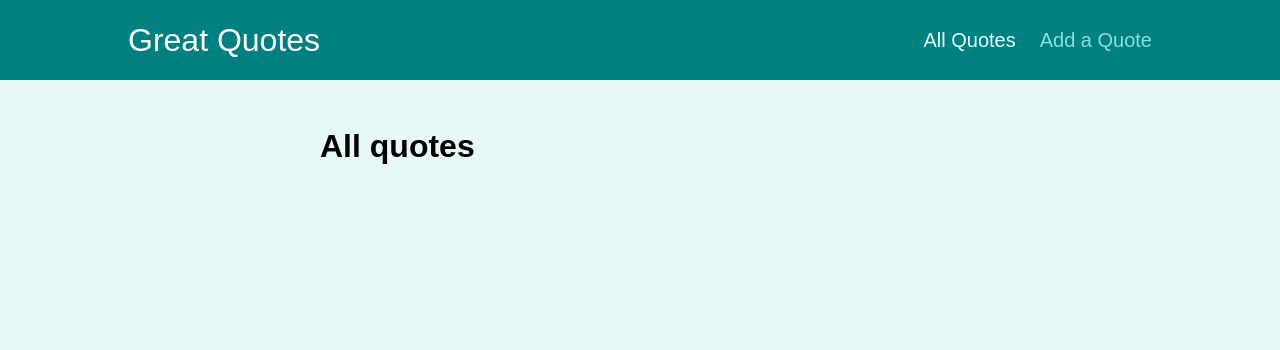
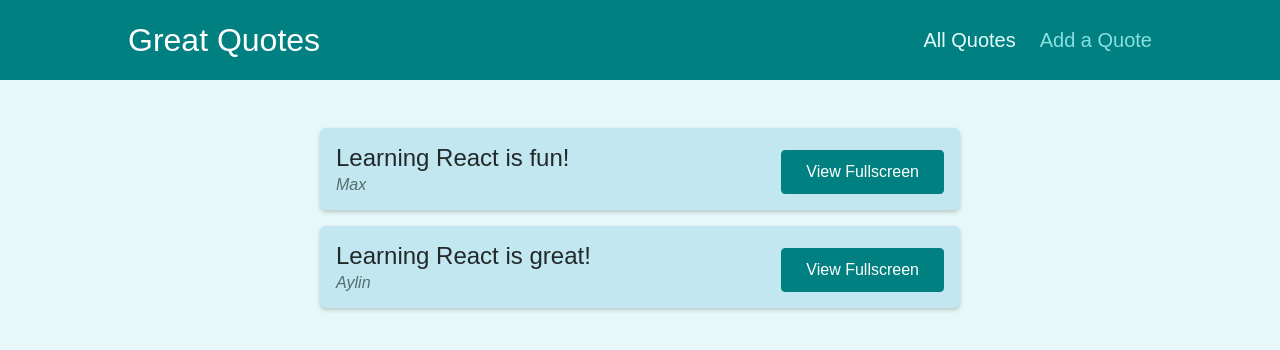
Before and after one commit to aylin-sayharman/great-quotes, a React (Create React App) app: page /quotes in a window 1280 px wide. Shown: the top 350 px of the page. Built offline with nearby package versions, Linux system fonts and the light colour scheme.

Commit message:
add dummy data

```diff
--- a/src/pages/AllQuotes.js
+++ b/src/pages/AllQuotes.js
@@ -1,5 +1,12 @@
+import QuoteList from '../components/quotes/QuoteList';
+
+const DUMMY_QUOTES = [
+  { id: 'q1', author: 'Max', text: 'Learning React is fun!' },
+  { id: 'q2', author: 'Aylin', text: 'Learning React is great!' },
+]
+
 const AllQuotes = () => {
-  return <h1>All quotes</h1>
+  return <QuoteList quotes={DUMMY_QUOTES}></QuoteList>
 };
 
 export default AllQuotes;
--- a/src/pages/NewQuote.js
+++ b/src/pages/NewQuote.js
@@ -1,5 +1,10 @@
+import QuoteForm from '../components/quotes/QuoteForm';
+
 const NewQuote = () => {
-  return <h1>New quote</h1>
+  const addQuoteHandler = (data) => {
+    console.log(data)
+  }
+  return <QuoteForm onAddQuote={addQuoteHandler}></QuoteForm>
 };
 
 export default NewQuote;
```
Also changed, not shown: 1 other file (tests, documents, lock files or other folders).
